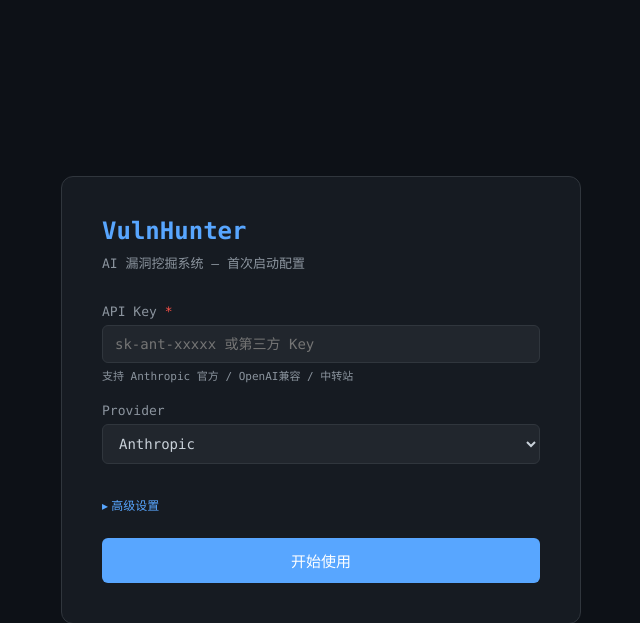
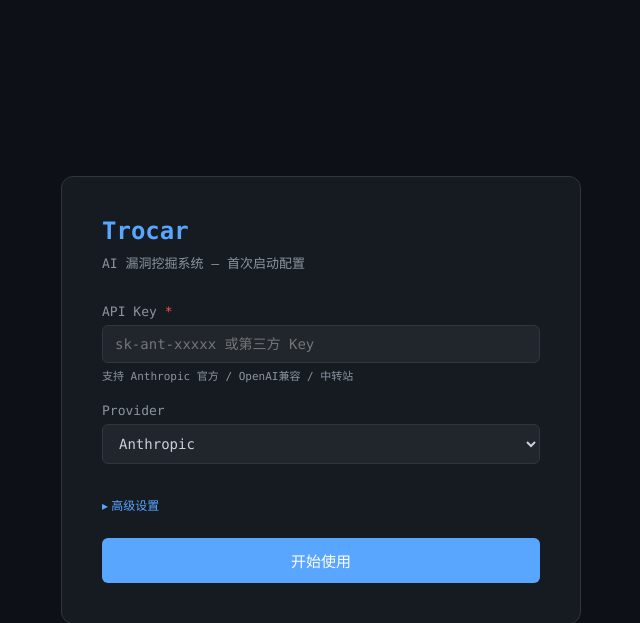
Before and after one commit to 1nceSec/trocar, a FastAPI app: page / in a window 1280 px wide. Shown: the top 623 px of the page, without its empty margins (319-959 px from the left). Run offline with FastAPI, Linux system fonts and the light colour scheme.

Commit message:
rename: VulnHunter 更名为 Trocar
- 全局替换项目名称
- 数据库文件名 vulnhunter.db -> trocar.db
- 截图文件名 VulnHunter.png -> Trocar.png
- GitHub仓库地址更新为 1nceSec/trocar
- Docker镜像地址 ox1dq/trocar

```diff
--- a/app.py
+++ b/app.py
@@ -20,7 +20,7 @@ async def lifespan(app: FastAPI):
     yield
 
 
-app = FastAPI(title="VulnHunter", lifespan=lifespan)
+app = FastAPI(title="Trocar", lifespan=lifespan)
 app.mount("/static", StaticFiles(directory="static"), name="static")
 templates = Jinja2Templates(directory="templates")
 
--- a/config.py
+++ b/config.py
@@ -8,7 +8,7 @@ BASE_DIR = Path(__file__).parent
 DATA_DIR = BASE_DIR / "data"
 REPORTS_DIR = DATA_DIR / "reports"
 TEMP_DIR = DATA_DIR / "temp"
-DB_PATH = DATA_DIR / "vulnhunter.db"
+DB_PATH = DATA_DIR / "trocar.db"
 
 SKILL_DIR = Path(os.getenv("SKILL_DIR", str(DATA_DIR / "skill")))
 SKILL_FILE = SKILL_DIR / "SKILL.md"
--- a/engine.py
+++ b/engine.py
@@ -550,7 +550,7 @@ async def _chat_session(sid: int, user_msg: str):
             context_parts.append(f"攻击面（前10）: {', '.join(a['key'] for a in attack_surfaces[:10])}")
 
         system_prompt = (
-            "你是 VulnHunter 的安全助手。测试已结束，用户正在复盘/追问。\n"
+            "你是 Trocar 的安全助手。测试已结束，用户正在复盘/追问。\n"
             "基于以下测试结果回答问题，可以用 execute_command 执行额外验证。\n\n"
             + "\n".join(context_parts)
         )
--- a/templates/index.html
+++ b/templates/index.html
@@ -3,7 +3,7 @@
 <head>
 <meta charset="UTF-8">
 <meta name="viewport" content="width=device-width, initial-scale=1.0">
-<title>VulnHunter</title>
+<title>Trocar</title>
 <style>
 :root {
   --bg: #f5f5f7; --bg2: #ffffff; --bg3: #f0f0f2;
@@ -101,7 +101,7 @@ body{font-family:var(--font);background:var(--bg);color:var(--text);height:100vh
 <body>
 <!-- SPLIT_MARKER_BODY -->
 <div class="titlebar">
-  <h1>VulnHunter</h1>
+  <h1>Trocar</h1>
   <div class="actions">
     <button class="btn btn-ghost btn-icon" id="themeToggle" onclick="toggleTheme()" title="切换主题"><svg width="16" height="16" viewBox="0 0 24 24" fill="none" stroke="currentColor" stroke-width="2"><path d="M21 12.79A9 9 0 1111.21 3 7 7 0 0021 12.79z"/></svg></button>
     <button class="btn btn-ghost btn-icon" onclick="showSkillModal()" title="Skill"><svg width="16" height="16" viewBox="0 0 24 24" fill="none" stroke="currentColor" stroke-width="2"><path d="M14.7 6.3a1 1 0 000 1.4l1.6 1.6a1 1 0 001.4 0l3.77-3.77a6 6 0 01-7.94 7.94l-6.91 6.91a2.12 2.12 0 01-3-3l6.91-6.91a6 6 0 017.94-7.94l-3.76 3.76z"/></svg></button>
--- a/templates/setup.html
+++ b/templates/setup.html
@@ -3,7 +3,7 @@
 <head>
 <meta charset="UTF-8">
 <meta name="viewport" content="width=device-width, initial-scale=1.0">
-<title>VulnHunter — 初始配置</title>
+<title>Trocar — 初始配置</title>
 <style>
 :root {
   --bg: #0d1117; --bg2: #161b22; --bg3: #21262d;
@@ -33,7 +33,7 @@ body { font-family:'Cascadia Code','Consolas',monospace; background:var(--bg); c
 </head>
 <body>
 <div class="setup-card">
-  <h1>VulnHunter</h1>
+  <h1>Trocar</h1>
   <p class="subtitle">AI 漏洞挖掘系统 — 首次启动配置</p>
 
   <div class="form-group">
```
Also changed, not shown: HANDOFF.md (+4 -4 lines), README.md, README_EN.md, Trocar.png (renamed from VulnHunter.png), 3 other files.
